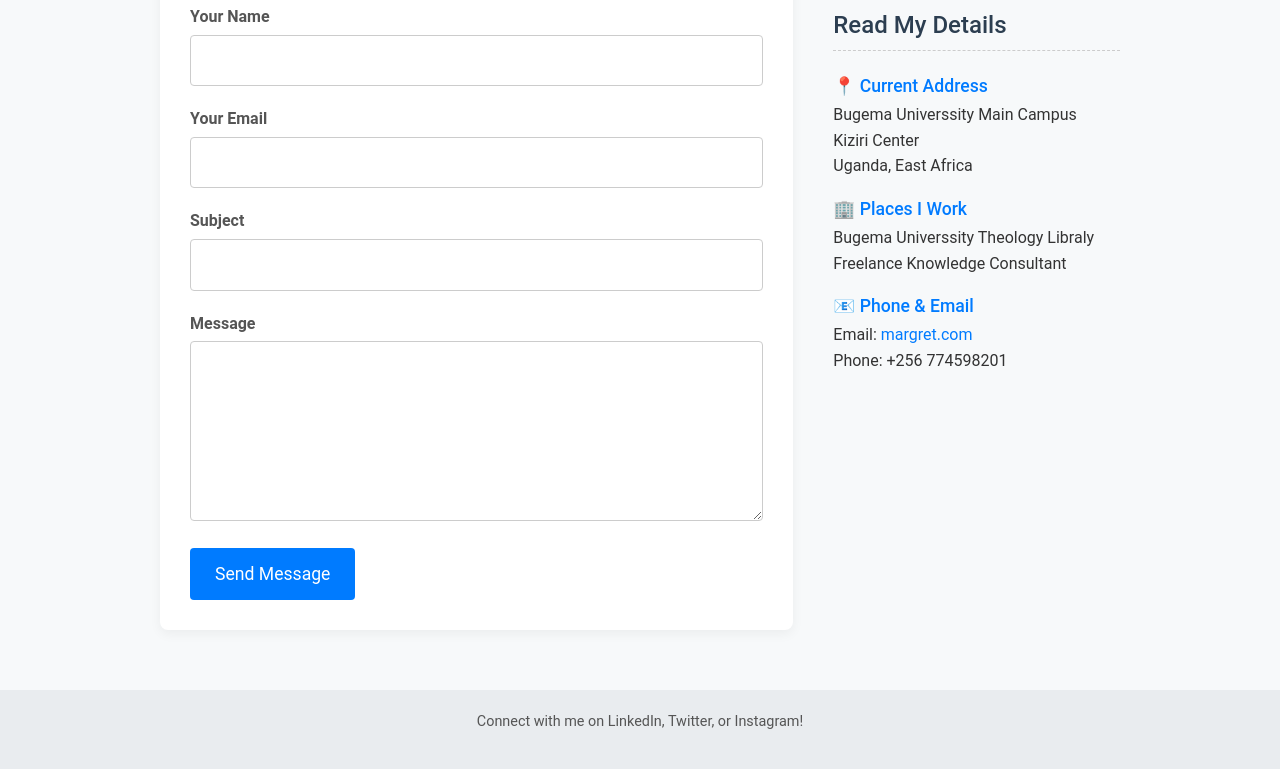
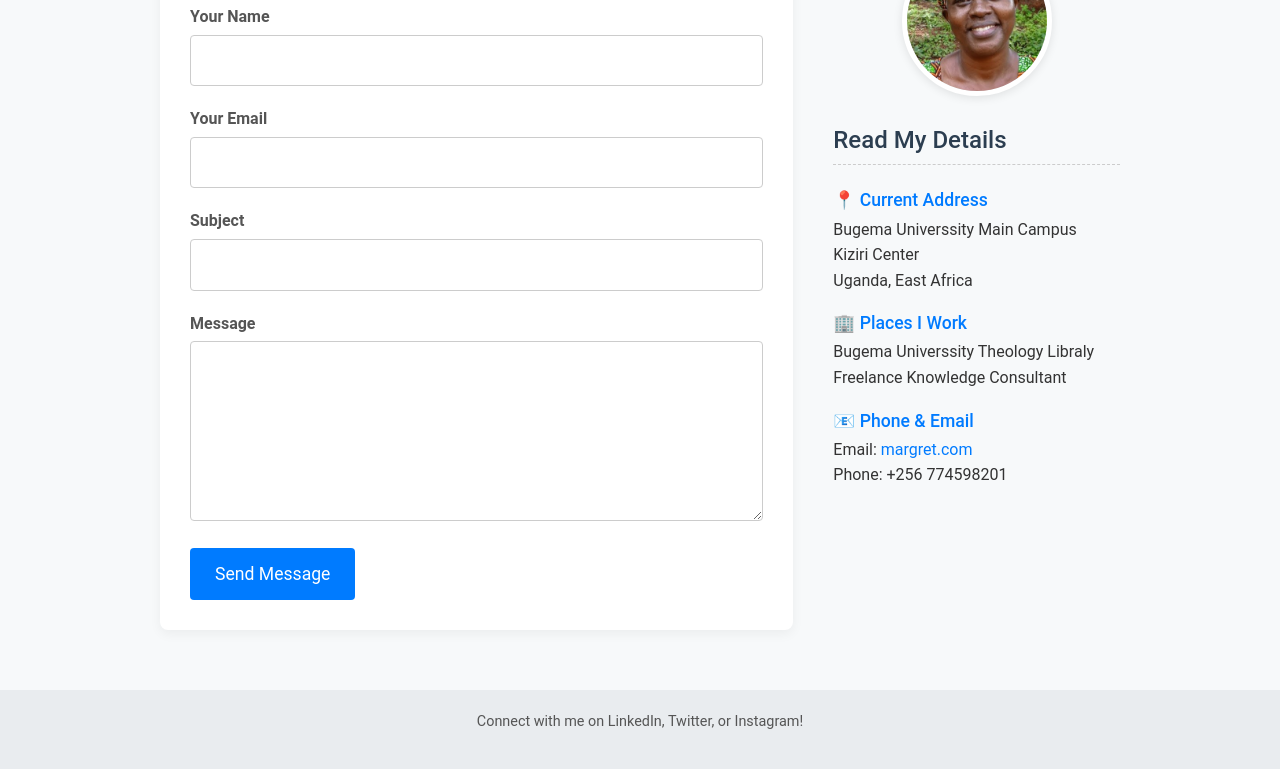
Before and after one commit to kaahwamargaret4-a11y/banuramargret, a plain HTML site: page contact.html in a window 1280 px wide. Shown: the part 342-1111 px from the top of the page. Drawn offline with nearby package versions, Linux system fonts and the light colour scheme.

Commit message:
Update contact.html

```diff
--- a/contact.html
+++ b/contact.html
@@ -79,7 +79,7 @@
         <section class="info-sidebar">
 
             <div class="profile-photo-space">
-                <img src="placeholder-photo.jpg" alt="Profile Photo" class="profile-photo">
+                <img src="filr.jpg" alt="Profile Photo" class="profile-photo">
             </div>
 
             <div class="contact-details">
```
